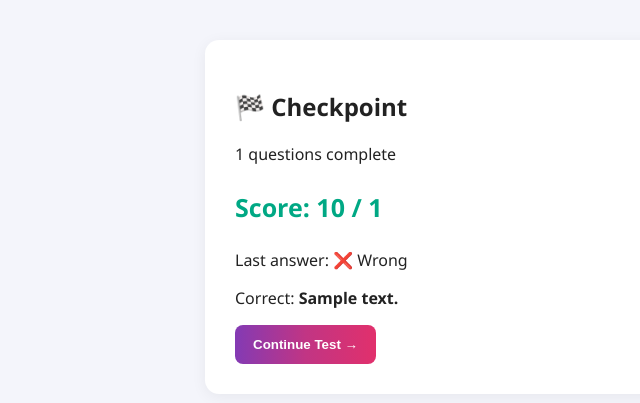
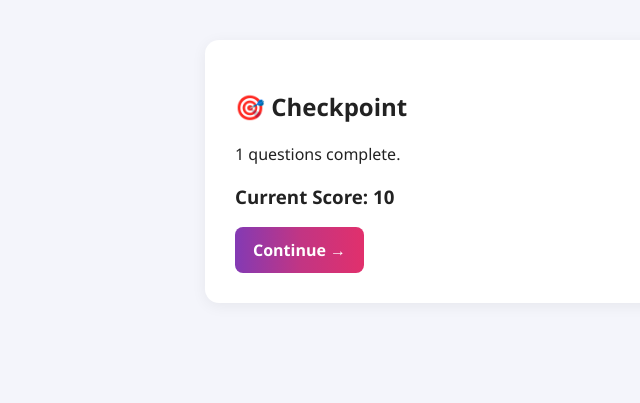
Before and after one commit to princekumar3232/Quizbuzz, a Flask app: template templates/checkpoint.html in a window 1280 px wide. Shown: the part 54-457 px from the top of the page, without its empty margins (185-825 px from the left). Run offline with Flask 3, Linux system fonts and the light colour scheme; the template is opened without the code that fills it: most values are stand-ins (such as "Sample title", 1, 10 or a date in 2020); some libraries are stand-ins or nearby versions.

Commit message:
Update checkpoint.html

```diff
--- a/templates/checkpoint.html
+++ b/templates/checkpoint.html
@@ -8,52 +8,23 @@ Checkpoint
 
 <div class="checkpoint-card">
 
-    <h2>
-        🏁 Checkpoint
-    </h2>
+    <h2>🎯 Checkpoint</h2>
 
     <p>
-        {{ q_index }} questions complete
+        {{ q_index }} questions complete.
     </p>
 
-    <p class="score-text">
-        Score: {{ score }} / {{ q_index }}
-    </p>
+    <h3>
+        Current Score:
+        {{ score }}
+    </h3>
 
-
-    {% if feedback.is_correct %}
-
-        <p>
-            Last answer: ✅ Correct
-        </p>
-
-    {% else %}
-
-        <p>
-            Last answer: ❌ Wrong
-        </p>
-
-        <p>
-            Correct:
-            <strong>
-                {{ feedback.correct_answer }}
-            </strong>
-        </p>
-
-    {% endif %}
-
-
-    <form method="POST">
-
-        <button
-            name="action"
-            value="continue"
-            class="next-btn"
-        >
-            Continue Test →
-        </button>
-
-    </form>
+    <a
+        class="btn"
+        href="{{ url_for('question') }}"
+    >
+        Continue →
+    </a>
 
 </div>
 
```
